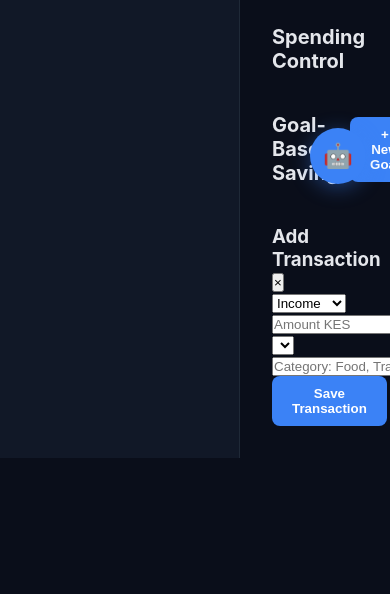
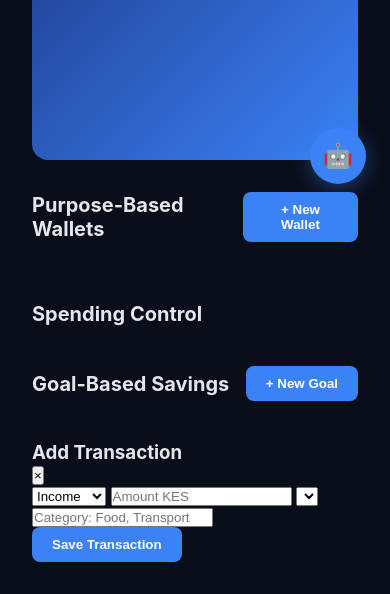
Before and after one commit to odoyoallen-del/finos-mvp, a plain HTML site: page index.html in a window 390 px wide. Shown: the part 636-1230 px from the top of the page. Before the commit the page ends 1094 px from the top, so only its background shows below. Drawn offline with nearby package versions, Linux system fonts and the light colour scheme.

Commit message:
Update style.css

```diff
--- a/style.css
+++ b/style.css
@@ -224,3 +224,29 @@ section h3 {
                 </div>
             </div>
 }
+/* Make layout stack on mobile */
+@media (max-width: 768px) {
+  .app {
+    flex-direction: column;
+  }
+
+  .sidebar {
+    width: 100%;
+    height: auto;
+    position: relative;
+  }
+
+  .main-content {
+    width: 100%;
+  }
+}
+
+/* Prevent overflow */
+body, html {
+  overflow-x: hidden;
+}
+
+img {
+  max-width: 100%;
+  height: auto;
+}
```
